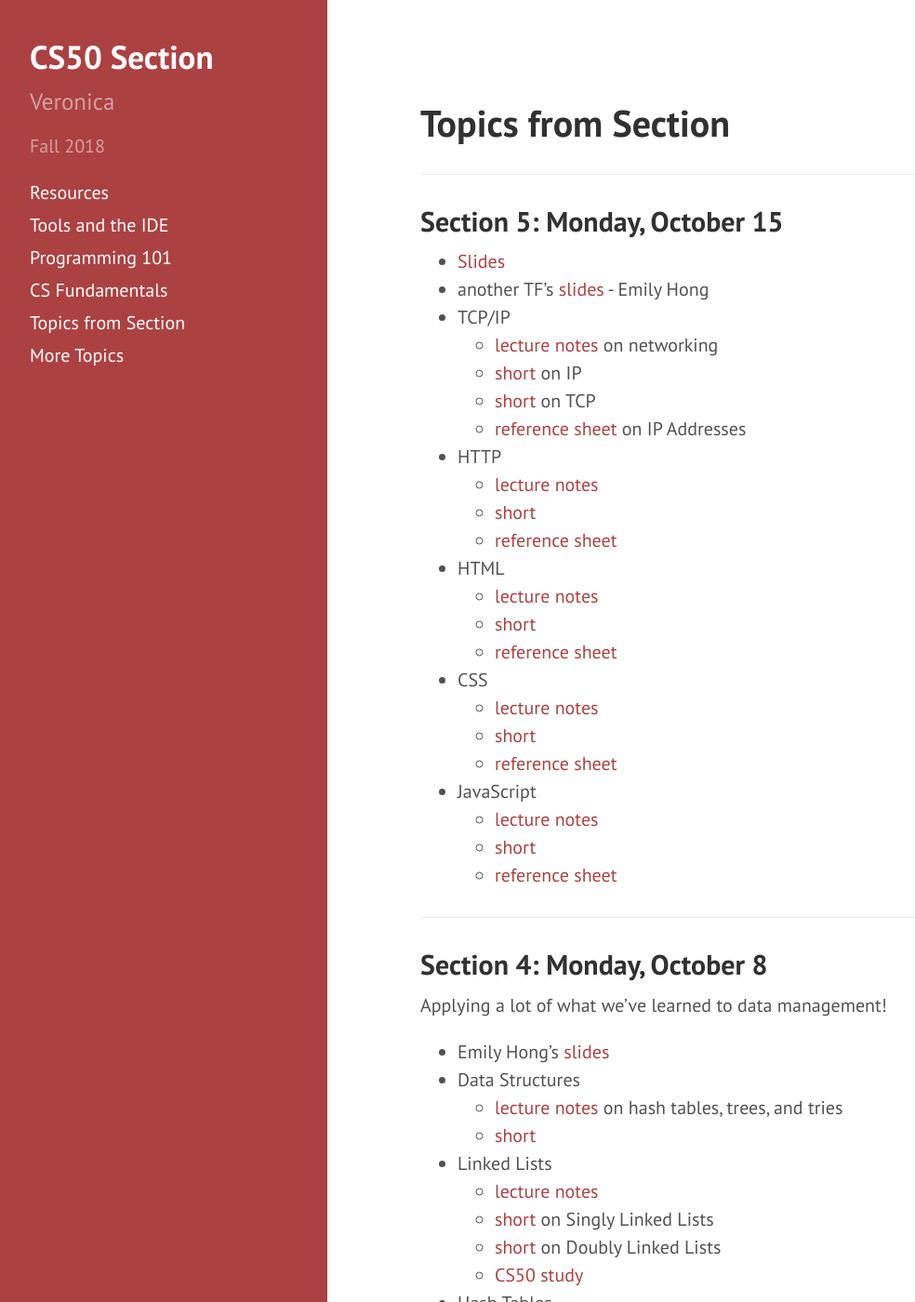
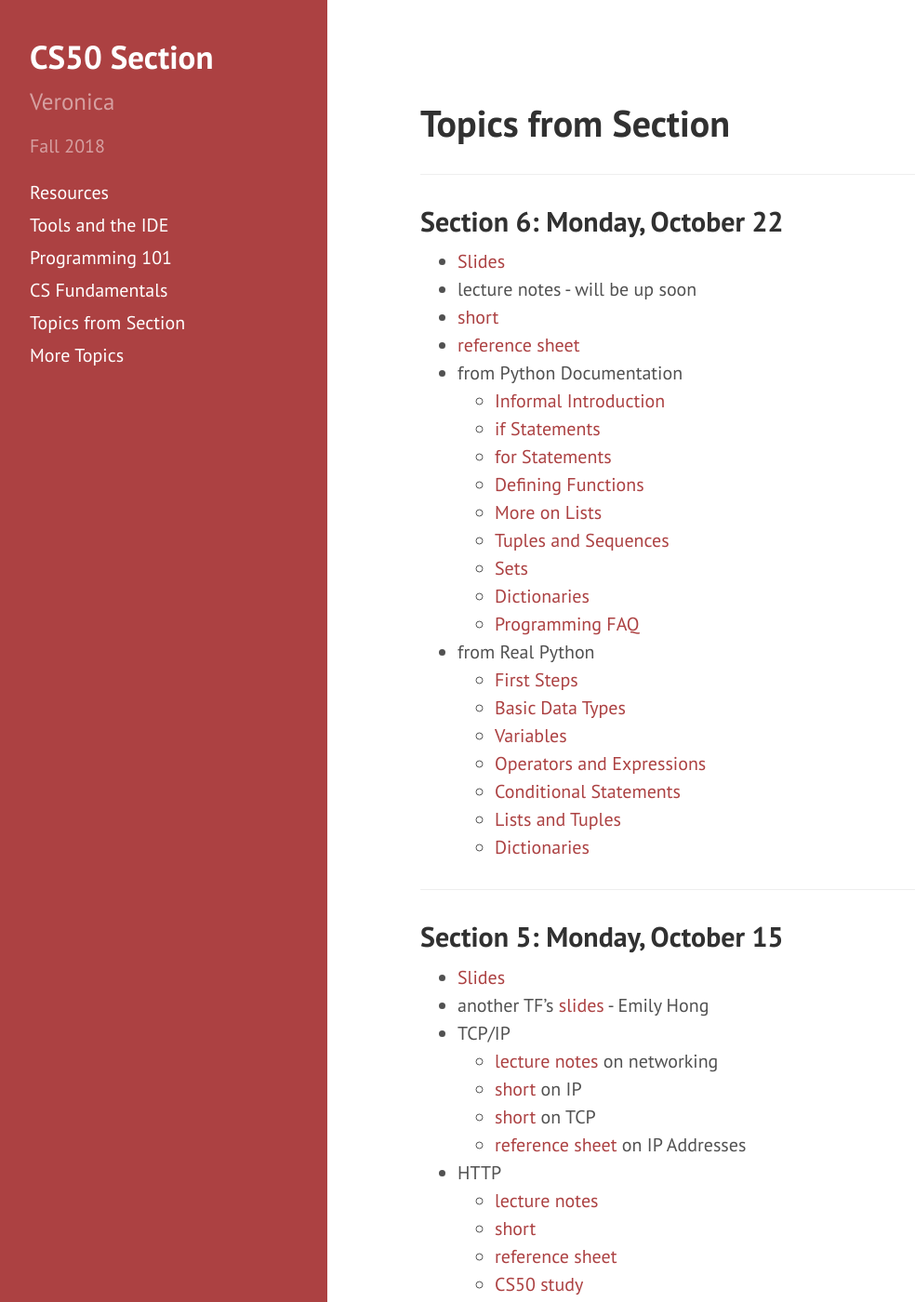
Before and after one commit to veronicanutting/CS50-section, a Jekyll site: the page built from section.md, in a window 1280 px wide and 1400 px high. Shown: the whole window at 93% size, without its empty margins (8-992 px from the left). Built offline with Jekyll 4.4.1, drawn with Linux system fonts in a browser that asks for light colours; nearby versions of some CDN libraries; our own code applies the rules of GitHub Pages for plain Markdown files.

Commit message:
section 6

```diff
--- a/section.md
+++ b/section.md
@@ -3,6 +3,33 @@ layout: default
 ---
 
 # Topics from Section
+
+---
+
+## Section 6: Monday, October 22
+* [Slides](https://docs.google.com/presentation/d/1D3l7zmCJjS7t5LOrwbsrXk2gNLc3gBX0vAE_ZjX0VUg/edit?usp=sharing)
+* lecture notes - will be up soon
+* [short](https://www.youtube.com/watch?v=mgBpcQRDtl0&t=0s&list=PLhQjrBD2T381k8ul4WQ8SQ165XqY149WW&index=41)
+* [reference sheet](https://www.dropbox.com/sh/5y662ey1hc4sde4/AACjgHN3NtSKk4ShsRDFd_Sja?dl=0&preview=Python.pdf)
+* from Python Documentation
+    * [Informal Introduction](https://docs.python.org/3/tutorial/introduction.html)
+    * [if Statements](https://docs.python.org/3/tutorial/controlflow.html#if-statements)
+    * [for Statements](https://docs.python.org/3/tutorial/controlflow.html#for-statements)
+    * [Defining Functions](https://docs.python.org/3/tutorial/controlflow.html#defining-functions)
+    * [More on Lists](https://docs.python.org/3/tutorial/datastructures.html#more-on-lists)
+    * [Tuples and Sequences](https://docs.python.org/3/tutorial/datastructures.html#tuples-and-sequences)
+    * [Sets](https://docs.python.org/3/tutorial/datastructures.html#sets)
+    * [Dictionaries](https://docs.python.org/3/tutorial/datastructures.html#dictionaries)
+    * [Programming FAQ](https://docs.python.org/3/faq/programming.html)
+* from Real Python
+    * [First Steps](https://realpython.com/python-first-steps/)
+    * [Basic Data Types](https://realpython.com/python-data-types/)
+    * [Variables](https://realpython.com/python-variables/)
+    * [Operators and Expressions](https://realpython.com/python-operators-expressions/)
+    * [Conditional Statements](https://realpython.com/python-conditional-statements/)
+    * [Lists and Tuples](https://realpython.com/python-lists-tuples/)
+    * [Dictionaries](https://realpython.com/python-dicts/)
+
 
 ---
 
@@ -18,6 +45,7 @@ layout: default
     * [lecture notes](https://cs50.harvard.edu/2018/fall/weeks/5/notes/#http)
     * [short](https://www.youtube.com/watch?v=4axL8Gfw2nI)
     * [reference sheet](https://www.dropbox.com/sh/5y662ey1hc4sde4/AADhzytWLAZus8RisR_Gqgtba/HTTP.pdf?dl=0)
+    * [CS50 study](https://study.cs50.net/http)
 * HTML
     * [lecture notes](https://cs50.harvard.edu/2018/fall/weeks/5/notes/#html)
     * [short](https://www.youtube.com/watch?v=YK78KhMf7bs)
@@ -30,6 +58,7 @@ layout: default
     * [lecture notes](https://cs50.harvard.edu/2018/fall/weeks/5/notes/#javascript)
     * [short](https://www.youtube.com/watch?v=Z93IaNfavZw)
     * [reference sheet](https://www.dropbox.com/sh/5y662ey1hc4sde4/AAB6bGVtKDSfXRnnAA02Wc5oa/JavaScript.pdf?dl=0)
+    * [CS50 study](https://study.cs50.net/javascript)
 
 ---
 
```
